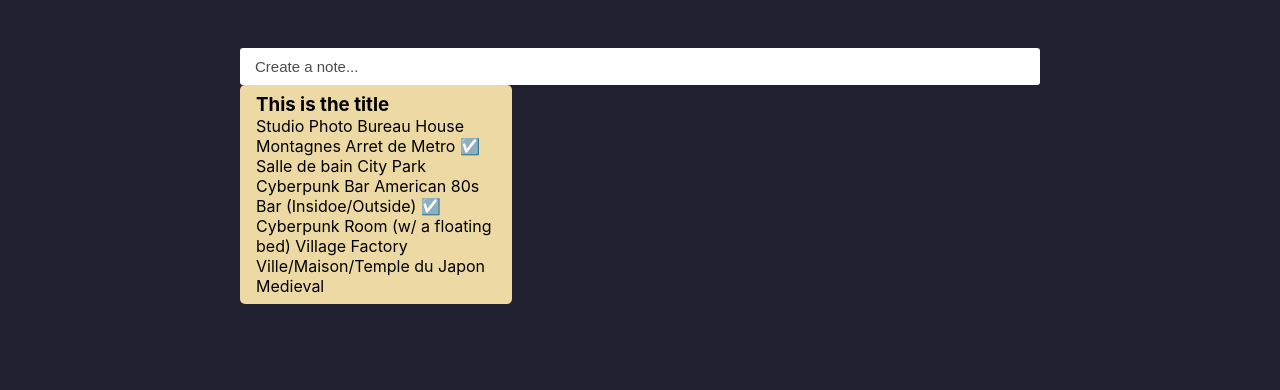
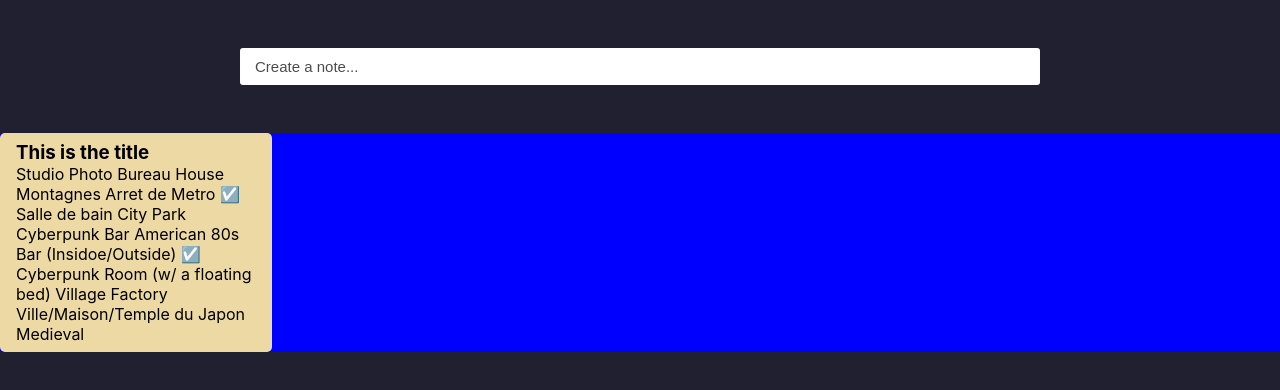
Before and after one commit to Nicoka11/typescript-react-notes, a React (Create React App) app: page / in a window 1280 px wide. Shown: the top 390 px of the page. Built offline with nearby package versions, Linux system fonts and the light colour scheme.

Commit message:
Redux Implementation

```diff
--- a/src/App.jsx
+++ b/src/App.jsx
@@ -12,8 +12,17 @@ const AppWrapper = styled.div`
 `;
 
 const App = styled.div`
+  display: flex;
+  align-items: center;
+  flex-direction: column;
   height: 100vh;
-  width: 50rem;
+  width: 90rem;
+`;
+
+const AllNotesWrapper = styled.section`
+  width: 100%;
+  background-color: blue;
+  margin-top: 3rem;
 `;
 
 function ReactApp() {
@@ -21,9 +30,10 @@ function ReactApp() {
     <AppWrapper>
       <App>
         <AddNote btn="Add a note" />
-        <Note
-          title="This is the title"
-          content="
+        <AllNotesWrapper>
+          <Note
+            title="This is the title"
+            content="
         Studio Photo
         Bureau
         House
@@ -39,8 +49,9 @@ function ReactApp() {
         Factory
         Ville/Maison/Temple du Japon
         Medieval"
-          color={colorPalette.BananaMania}
-        />
+            color={colorPalette.BananaMania}
+          />
+        </AllNotesWrapper>
       </App>
     </AppWrapper>
   );
--- a/src/components/AddNote.jsx
+++ b/src/components/AddNote.jsx
@@ -28,10 +28,12 @@ const NewNote = styled.div`
   overflow: hidden;
 `;
 
-const InputCreateTitle = styled.input.attrs({
-  type: "text",
-  placeholder: "Create a note...",
-})`
+const InputCreateTitle = styled.input.attrs(
+  {
+    type: "text",
+    placeholder: "Create a note...",
+  }
+)`
   padding: 10px 15px;
   background-color: white;
   font-size: 15px;
@@ -87,7 +89,6 @@ const AddNote = (props) => {
         />
         {state.focused && <InputCreateNote />}
       </NewNote>
-      <p>{state.search}</p>
     </div>
   );
 };
--- a/src/components/Note.jsx
+++ b/src/components/Note.jsx
@@ -7,6 +7,13 @@ const NoteCard = styled.div.attrs((props) => ({
   width: 15rem;
   padding: 0.5rem 1rem;
   border-radius: 5px;
+  align-self: start;
+  transition: 0.3s;
+
+  &:hover {
+    transform: translateY(-2px);
+    box-shadow: 0 5px 14px rgba(0, 0, 0, 0.34);
+  }
 `;
 
 const Note = (props) => {
@@ -17,5 +24,4 @@ const Note = (props) => {
     </NoteCard>
   );
 };
-
 export default Note;
--- a/src/index.jsx
+++ b/src/index.jsx
@@ -2,7 +2,7 @@ import React from "react";
 import ReactDOM from "react-dom";
 
 import { Provider } from "react-redux";
-import store from "./store/index.js";
+import store from "./store";
 
 import "./index.css";
 import App from "./App";
--- a/src/store/index.js
+++ b/src/store/index.js
@@ -1,7 +1,9 @@
-import { configureStore } from "@reduxjs/toolkit";
+import { combineReducers, createStore } from "@reduxjs/toolkit";
 
-import rootReducer from "./reducers/reducer";
+import noteReducer from "./reducers/noteReducer";
 
-export default configureStore({
-  reducer: { rootReducer },
-});
+export default createStore(
+  combineReducers({
+    noteReducer,
+  })
+);
```
